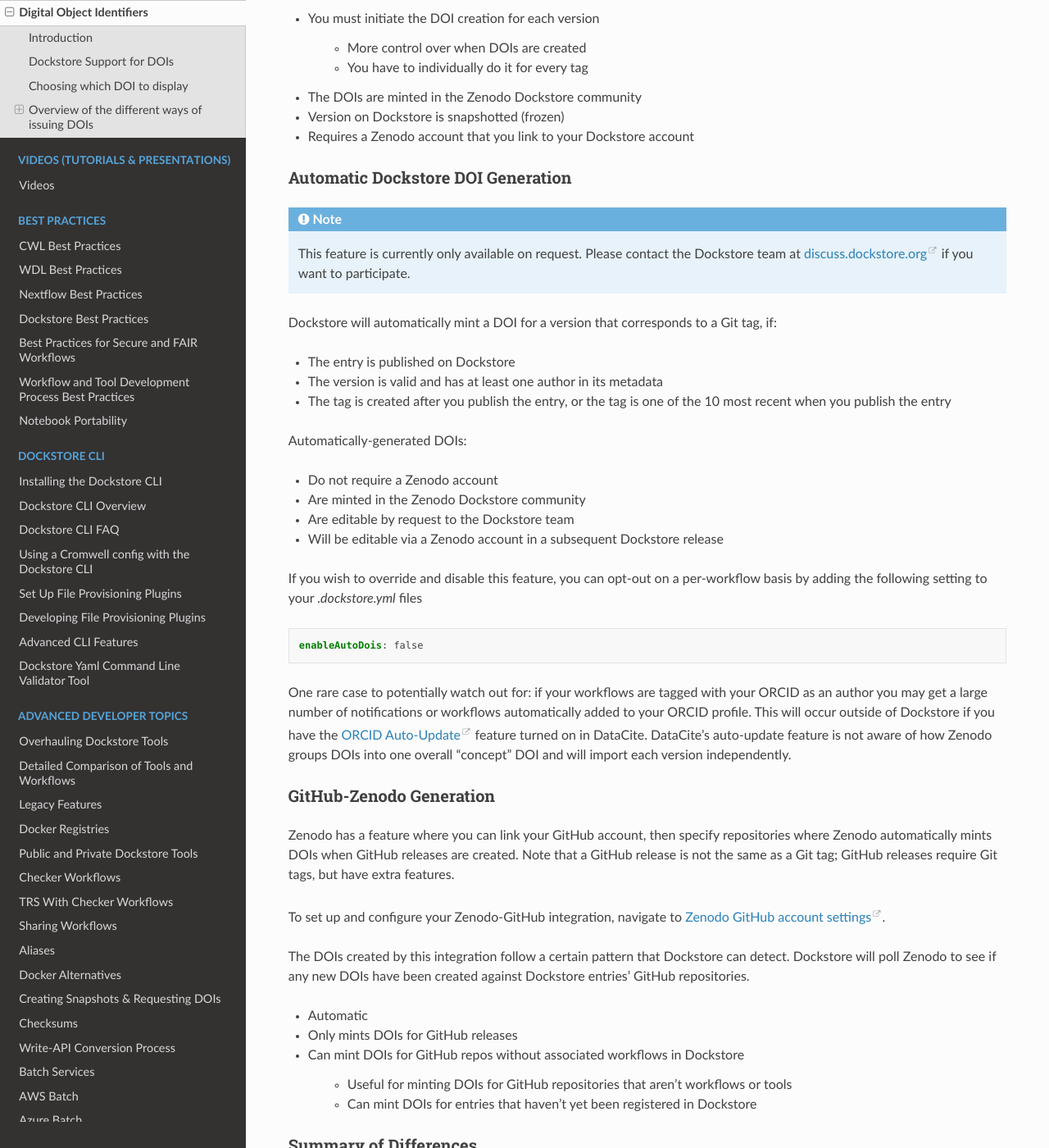
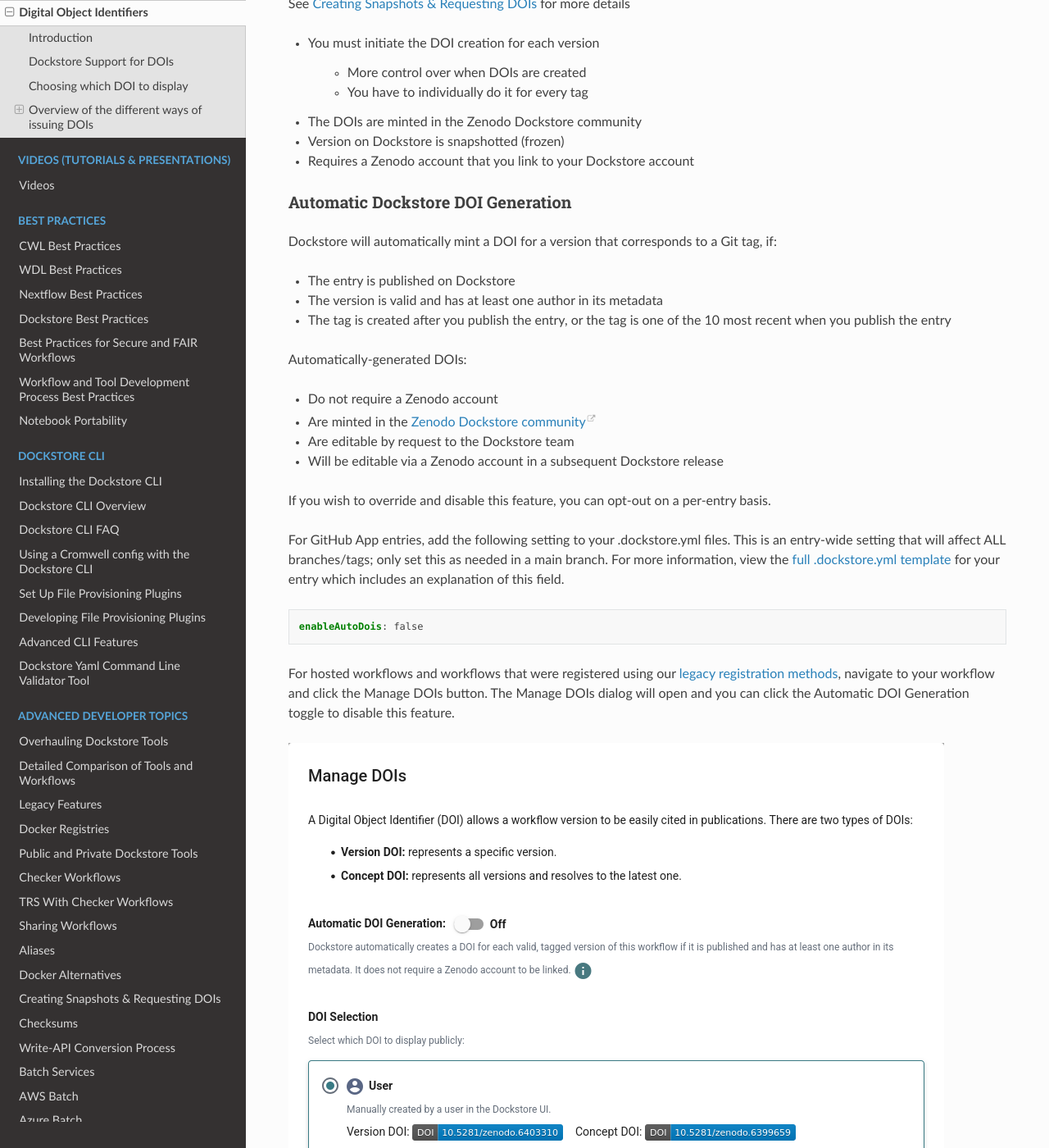
Before and after one commit to dockstore/dockstore-documentation, a Sphinx documentation site: the page built from docs/end-user-topics/dois.rst, in a window 1280 px wide and 1400 px high, scrolled down 2377 px. Shown: the whole window at 82% size. Built offline with Sphinx 7.4.7 and the Read the Docs theme 3.1.0, drawn with Linux system fonts in a browser that asks for light colours; pages that are not in the unit, such as notebooks, are missing from menus; some of the changed text lies outside the part shown.

Commit message:
Update auto DOI docs for wide-release, add opt-out instructions (#299)
https://ucsc-cgl.atlassian.net/browse/SEAB-6950
* Update auto DOI docs

```diff
--- a/docs/assets/templates/notebooks/template-big.dockstore.yml
+++ b/docs/assets/templates/notebooks/template-big.dockstore.yml
@@ -65,7 +65,8 @@
     latestTagAsDefault: <Boolean>
 
     # 'enableAutoDois' is a notebook-wide setting that will affect ALL branches/tags; only set this as needed in a main branch
-    # to control whether DOIs are automatically issued for tags. Implicit default: True, can only be overridden as False
+    # to control whether DOIs are automatically issued for tags. Default: true.
+    # A value of true will enable automatic DOIs.
     # A value of false will disable automatic DOIs, DOIs will only be issued on demand.
     enableAutoDois: <Boolean>
 
--- a/docs/assets/templates/services/template-big.dockstore.yml
+++ b/docs/assets/templates/services/template-big.dockstore.yml
@@ -34,7 +34,8 @@
   publish:
 
   # 'enableAutoDois' is a service-wide setting that will affect ALL branches/tags; only set this as needed in a main branch
-  # to control whether DOIs are automatically issued for tags. Implicit default: True, can only be overridden as False
+  # to control whether DOIs are automatically issued for tags. Default: true.
+  # A value of true will enable automatic DOIs.
   # A value of false will disable automatic DOIs, DOIs will only be issued on demand.
   enableAutoDois: <Boolean>
 
--- a/docs/assets/templates/tools/template-big.dockstore.yml
+++ b/docs/assets/templates/tools/template-big.dockstore.yml
@@ -59,6 +59,12 @@
     # A value of false will retain the default version that has been specified via the Dockstore UI.
     latestTagAsDefault: <Boolean>
 
+    # 'enableAutoDois' is a tool-wide setting that will affect ALL branches/tags; only set this as needed in a main branch
+    # to control whether DOIs are automatically issued for tags. Default: true.
+    # A value of true will enable automatic DOIs.
+    # A value of false will disable automatic DOIs, DOIs will only be issued on demand.
+    enableAutoDois: <Boolean>
+
     # The optional filters section allow specifying sets of Git branches and tags to include for the workflow.
     # If no filters are given, all branches and tags are included.
     # Branches and tags are arrays of pattern-strings.
--- a/docs/assets/templates/workflows/template-big.dockstore.yml
+++ b/docs/assets/templates/workflows/template-big.dockstore.yml
@@ -67,7 +67,8 @@
     latestTagAsDefault: <Boolean>
 
     # 'enableAutoDois' is a workflow-wide setting that will affect ALL branches/tags; only set this as needed in a main branch
-    # to control whether DOIs are automatically issued for tags. Implicit default: True, can only be overridden as False
+    # to control whether DOIs are automatically issued for tags. Default: true.
+    # A value of true will enable automatic DOIs.
     # A value of false will disable automatic DOIs, DOIs will only be issued on demand.
     enableAutoDois: <Boolean>
 
--- a/docs/end-user-topics/dois.rst
+++ b/docs/end-user-topics/dois.rst
@@ -36,8 +36,10 @@
    :alt: Show DOIs
 
 Dockstore only displays one DOI associated with a entry, even if there is more than one DOI, e.g., one generated by GitHub-Zenodo integration, and another generated by Dockstore.
-If this situation arises, you can control which DOI is displayed via your dashboard. Select the entry, then click "Manage DOIs", and you'll get a dialog like this. Select your choice
-and click "Save".
+If this situation arises, you can control which DOI is displayed via your dashboard.
+
+Select the entry, then click Manage DOIs, and you'll get a dialog like this.
+Under DOI selection, click the radio button for the DOI you want to display and your DOI selection will update immediately. Click Done to close the dialog.
 
 
 .. figure:: /assets/images/docs/manage-dois.png
@@ -66,9 +68,6 @@
 Automatic Dockstore DOI Generation
 ~~~~~~~~~~~~~~~~~~~~~~~~~~~~~~~~~~
 
-.. note::
-    This feature is currently only available on request. Please contact the Dockstore team at `discuss.dockstore.org <https://discuss.dockstore.org/t/opening-helpdesk-tickets/1506>`__ if you want to participate.
-
 Dockstore will automatically mint a DOI for a version that corresponds to a Git tag, if:
 
 * The entry is published on Dockstore
@@ -78,16 +77,24 @@
 Automatically-generated DOIs:
 
 * Do not require a Zenodo account
-* Are minted in the Zenodo Dockstore community
+* Are minted in the `Zenodo Dockstore community <https://zenodo.org/communities/dockstore>`__
 * Are editable by request to the Dockstore team
 * Will be editable via a Zenodo account in a subsequent Dockstore release
 
-If you wish to override and disable this feature, you can opt-out on a per-workflow basis by adding the following setting to your `.dockstore.yml` files
+If you wish to override and disable this feature, you can opt-out on a per-entry basis.
+
+For GitHub App entries, add the following setting to your .dockstore.yml files. This is an entry-wide setting that will affect ALL branches/tags; only set this as needed in a main branch.
+For more information, view the :doc:`full .dockstore.yml template </assets/templates/template>` for your entry which includes an explanation of this field.
 
 .. code-block:: yaml
 
    enableAutoDois: false
 
+For hosted workflows and workflows that were registered using our :doc:`legacy registration methods </advanced-topics/legacy/workflow-legacy-registration>`,
+navigate to your workflow and click the Manage DOIs button. The Manage DOIs dialog will open and you can click the Automatic DOI Generation toggle to disable this feature.
+
+.. figure:: /assets/images/docs/toggle-auto-doi.png
+   :alt: Disable automatic DOI generation
 
 One rare case to potentially watch out for: if your workflows are tagged with your ORCID as an author
 you may get a large number of notifications or workflows automatically added to your ORCID profile.
```
Also changed, not shown: docs/assets/images/docs/manage-dois.png, docs/assets/images/docs/toggle-auto-doi.png (added).
